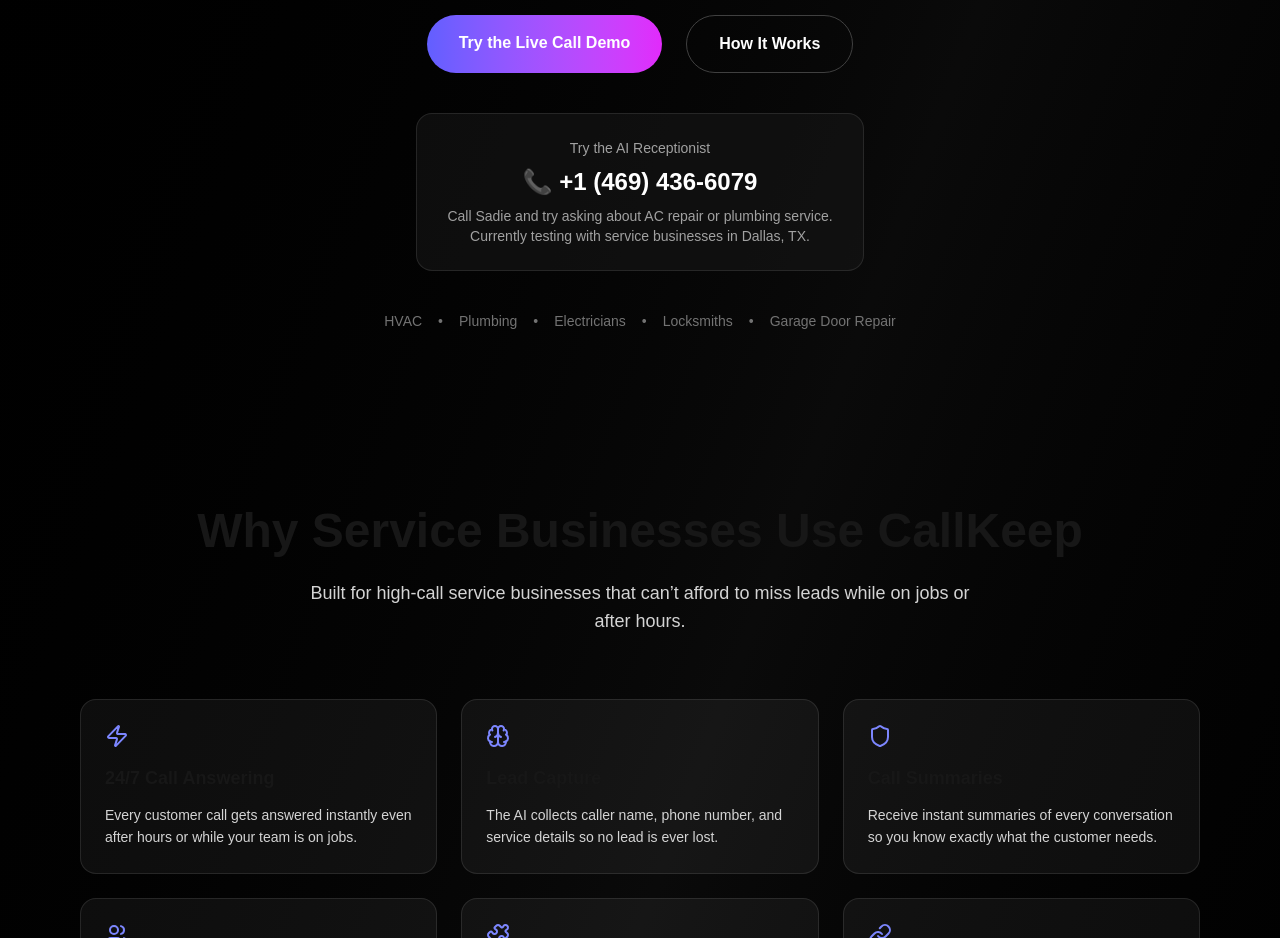
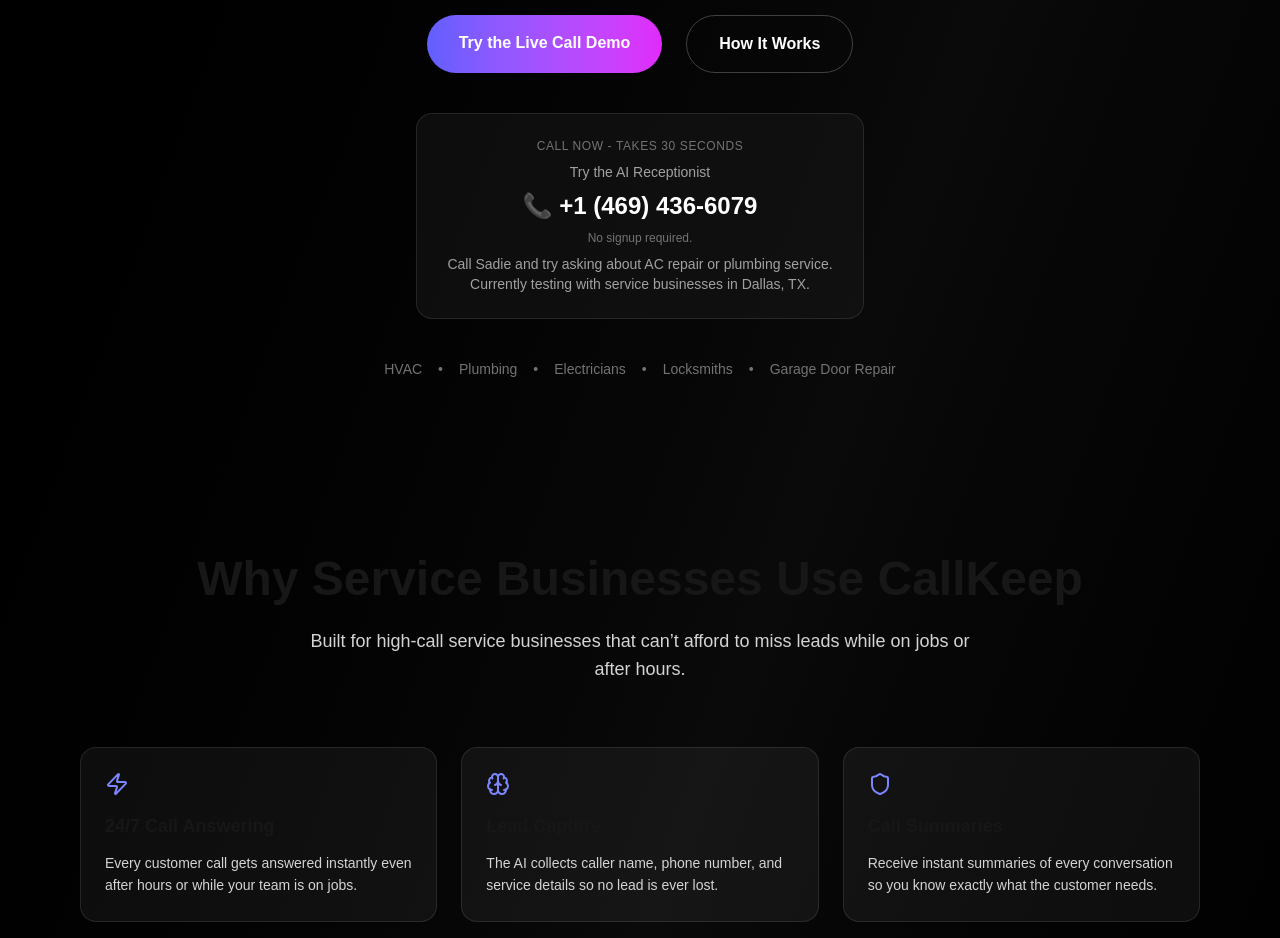
Before and after one commit to Entrix-AI-Innovations-Pvt-Ltd/entrixai-site, a Next.js app: page / in a window 1280 px wide. Shown: the part 800-1738 px from the top of the page. Built offline with nearby package versions, Linux system fonts and the light colour scheme.

Commit message:
remove em dash in demo text

```diff
--- a/app/page.tsx
+++ b/app/page.tsx
@@ -41,7 +41,7 @@
 
         <div className="flex justify-center gap-6 mt-10">
           <a
-            href="#demo"
+            href="tel:+14694366079"
             className="px-8 py-4 bg-gradient-to-r from-indigo-500 to-fuchsia-500 rounded-full text-white font-semibold hover:opacity-90 transition-opacity"
           >
             Try the Live Call Demo
@@ -56,8 +56,10 @@
         </div>
 
         <div id="demo" className="mt-10 max-w-md mx-auto rounded-2xl border border-white/10 bg-neutral-900/60 p-6">
+          <p className="text-xs uppercase tracking-wider text-neutral-500 mb-2">Call now - takes 30 seconds</p>
           <p className="text-sm text-neutral-400 mb-2">Try the AI Receptionist</p>
           <p className="text-2xl font-semibold text-white mb-2">📞 +1 (469) 436‑6079</p>
+          <p className="text-xs text-neutral-500 mb-2">No signup required.</p>
           <p className="text-sm text-neutral-400">
             Call Sadie and try asking about AC repair or plumbing service. Currently testing with service businesses in Dallas, TX.
           </p>
```
